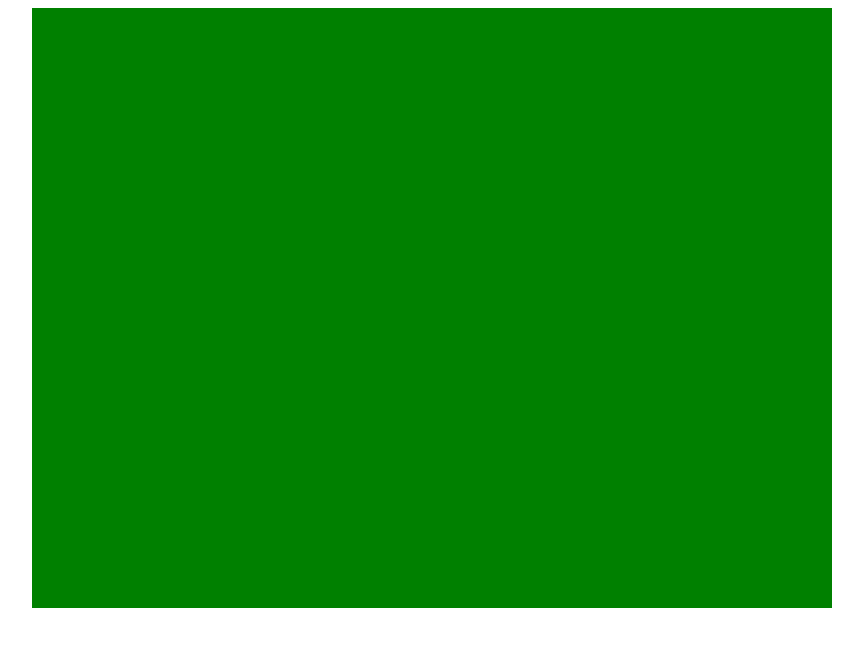
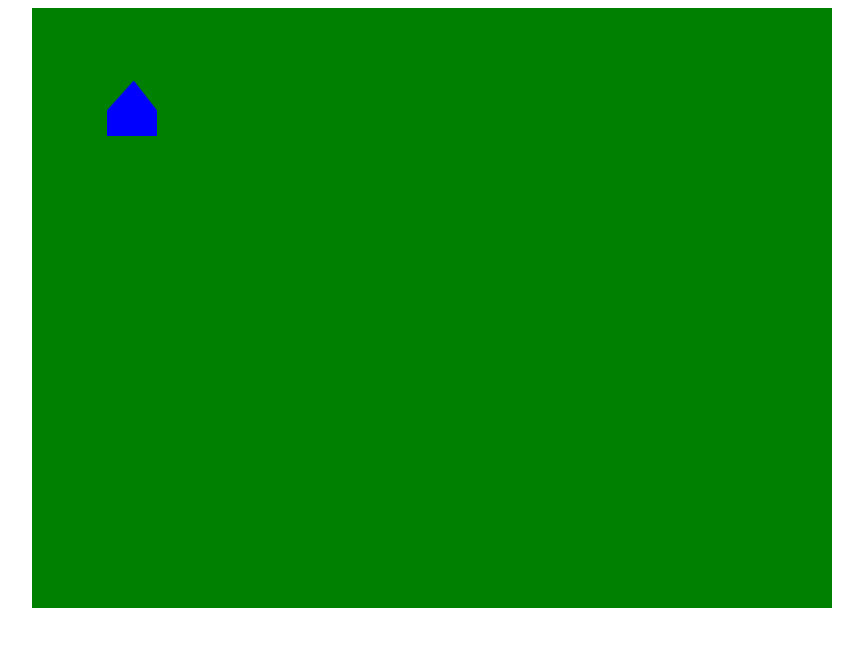
Before and after one commit to rboykock/tanks, a plain HTML site: page index.html in a window 1280 px wide. Shown: the whole page, without its empty margins (216-1079 px from the left). Drawn offline with nearby package versions, Linux system fonts and the light colour scheme.

Commit message:
Add handling key and player

```diff
--- a/game.js
+++ /dev/null
@@ -1,19 +0,0 @@
-export default function Game(ctx, width, height) {
-    this.ctx = ctx;
-    this.width = width;
-    this.height = height;
-}
-
-Game.prototype.update = function () {
-    this.ctx.fillStyle = 'green'
-    this.ctx.fillRect(0,0,this.width, this.height)
-
-    console.log("step")
-
-    requestAnimationFrame(() => this.update())
-}
-
-Game.prototype.run = function () {
-
-    requestAnimationFrame(() => this.update())
-}
--- a/index.html
+++ b/index.html
@@ -13,13 +13,16 @@
         </canvas>
     </div>
 <script type="module">
-    import Game from './game.js'
+    import Game from './js/game.js'
     $(document).ready(function () {
         const canvas = document.getElementById("game");
         const context = canvas.getContext('2d');
 
         const game = new Game(context, canvas.width, canvas.height);
         game.run();
+
+        $(document).keydown((event) => game.handleKey(event));
+        $("#game").mousemove((event) => game.handleMouse(event));
     })
 </script>
 </body>
--- /dev/null
+++ b/js/game.js
@@ -0,0 +1,55 @@
+import Player from "./player.js";
+
+export default function Game(ctx, width, height) {
+    this.ctx = ctx;
+    this.width = width;
+    this.height = height;
+}
+
+Game.prototype.update = function () {
+    this.ctx.fillStyle = 'green'
+    this.ctx.fillRect(0,0,this.width, this.height)
+
+    this.player.draw(this.ctx)
+
+    requestAnimationFrame(() => this.update())
+}
+
+Game.prototype.run = function () {
+    let tankSprite = new Image()
+    tankSprite.src = './assets/tank.png'
+
+    console.log(tankSprite.width+' '+tankSprite.height);
+
+    this.player = new Player("Rost", 100, 100, tankSprite)
+
+    requestAnimationFrame(() => this.update())
+}
+
+Game.prototype.handleKey = function (event) {
+    let key = event.key.toLowerCase();
+
+    if (key === 'w' || key === 'arrowup') {
+        this.player.moveUp();
+    }
+
+    if (key === 's' || key === 'arrowdown' ) {
+        this.player.moveDown();
+    }
+
+    if (key === 'a' || key === 'arrowleft') {
+        this.player.moveLeft();
+    }
+
+    if (key === 'd' || key === 'arrowright' ) {
+        this.player.moveRight();
+    }
+
+    if (key === ' ') {
+        console.log("FIRE")
+    }
+}
+
+Game.prototype.handleMouse = function (event) {
+   // console.log("X:"+event.pageX+" Y:"+event.pageY);
+}
--- /dev/null
+++ b/js/player.js
@@ -0,0 +1,43 @@
+import Vector from "./vector.js";
+
+export default function Player(name, posX, posY, sprite) {
+    this.name = name;
+    this.pos = new Vector(posX, posY);
+    this.angle = 0.0;
+
+    this.moveVelocity = new Vector(2, 5);
+    this.angleVelocity = 2;
+
+    this.sprite = sprite
+}
+
+Player.prototype.draw = function (ctx) {
+    ctx.save()
+
+    ctx.translate(this.pos.x, this.pos.y)
+    ctx.rotate(this.angle * Math.PI / 180)
+    ctx.translate(-this.sprite.width/2, -this.sprite.height/2)
+    ctx.drawImage(this.sprite, 0, 0)
+
+    ctx.restore()
+}
+
+Player.prototype.moveUp = function () {
+    //this.pos.y = this.pos.y - this.moveVelocity
+    this.pos = this.pos.add(this.moveVelocity);
+}
+
+Player.prototype.moveDown = function () {
+    //this.pos.y = this.pos.y + this.moveVelocity
+    this.pos = this.pos.sub(this.moveVelocity);
+}
+
+Player.prototype.moveLeft = function () {
+    //this.pos.x = this.pos.x - this.velocity
+    this.angle = this.angle - this.angleVelocity;
+}
+
+Player.prototype.moveRight = function () {
+    //this.pos.x = this.pos.x + this.velocity
+    this.angle = this.angle + this.angleVelocity;
+}
--- /dev/null
+++ b/js/vector.js
@@ -0,0 +1,12 @@
+export default function Vector (x,y) {
+    this.x = x;
+    this.y = y;
+}
+
+Vector.prototype.add = function (another) {
+    return new Vector(this.x + another.x, this.y + another.y);
+}
+
+Vector.prototype.sub = function (another) {
+    return new Vector(this.x - another.x, this.y - another.y);
+}
```
Also changed, not shown: assets/tank.png (added).
